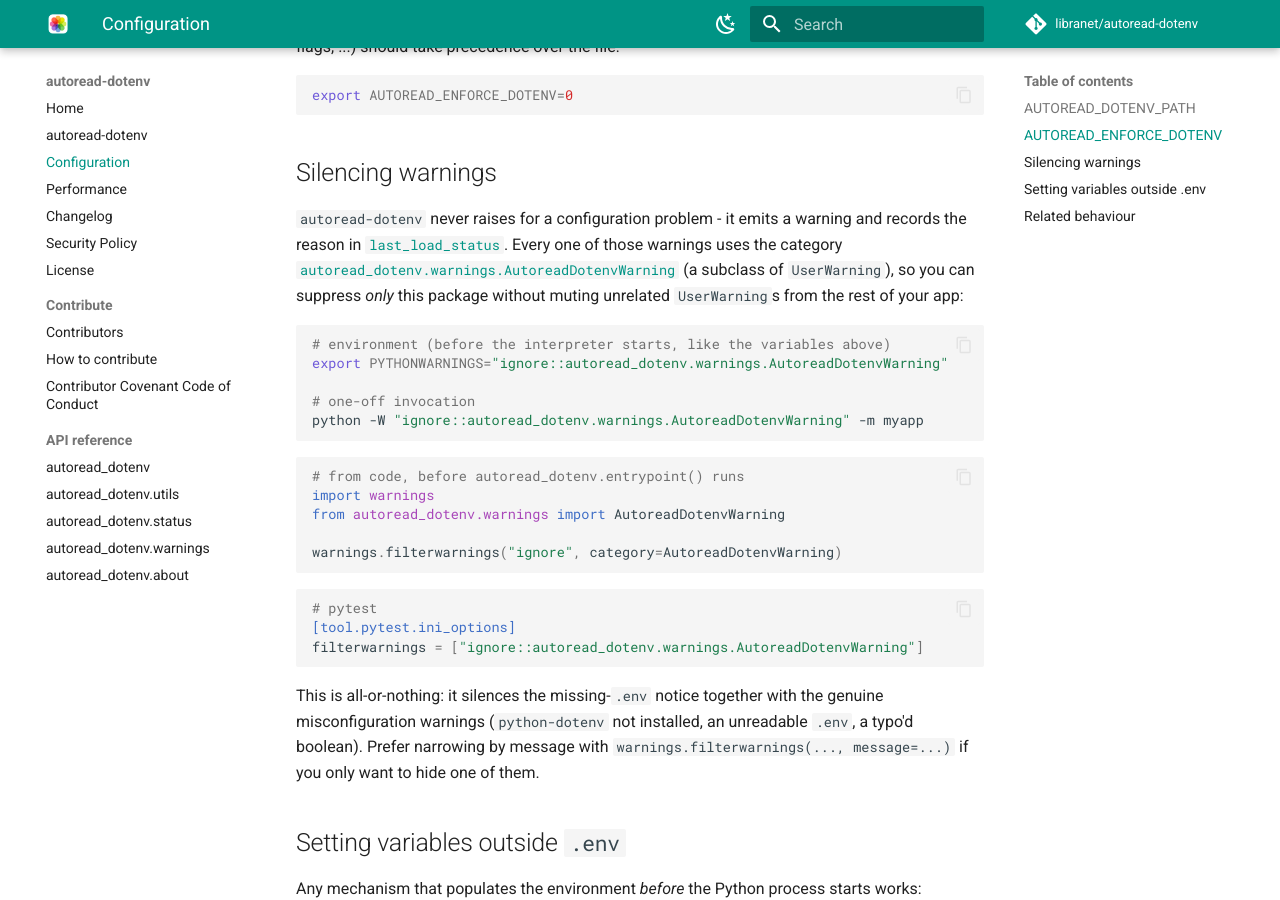
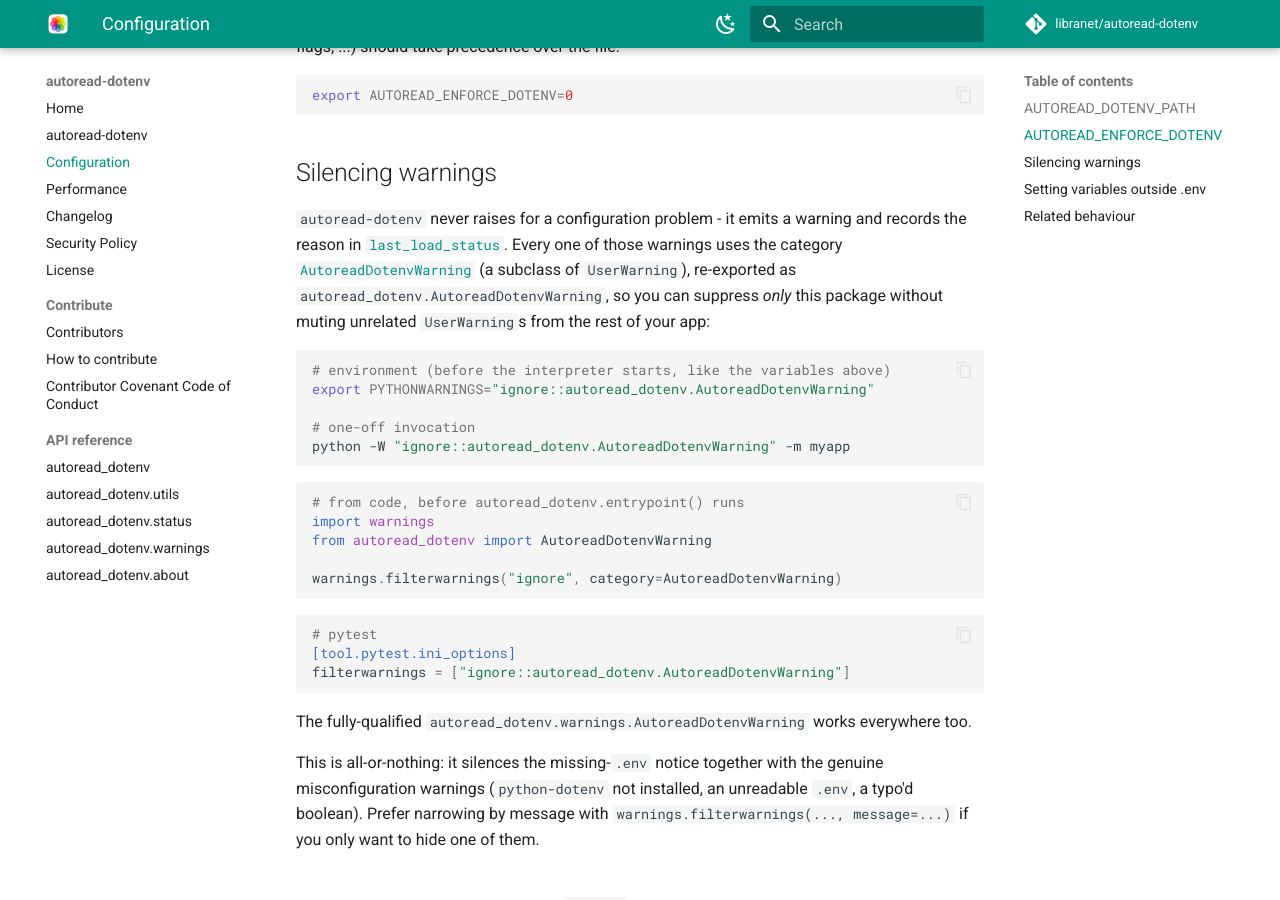
Before and after one commit to libranet/autoread-dotenv, an MkDocs documentation site: the page built from docs/configuration.md, in a window 1280 px wide and 900 px high, scrolled down 1411 px. Built offline with MkDocs 1.6.1 and Material for MkDocs 9.7.7, drawn with Linux system fonts in a browser that asks for light colours; comment, search, counter and statistics services are not loaded.

Commit message:
feat: re-export AutoreadDotenvWarning from the package top level
Add it to autoread_dotenv.__all__ alongside LoadStatus, so it can be
imported as `autoread_dotenv.AutoreadDotenvWarning` and referenced as
`PYTHONWARNINGS=ignore::autoread_dotenv.AutoreadDotenvWarning` without
naming the internal `.warnings` submodule. The fully-qualified path
still works. Docs and changelog updated to the shorter form.

````diff
--- a/docs/configuration.md
+++ b/docs/configuration.md
@@ -57,22 +57,22 @@ export AUTOREAD_ENFORCE_DOTENV=0
 
 `autoread-dotenv` never raises for a configuration problem - it emits a warning and records
 the reason in [`last_load_status`](reference/status.md). Every one of those warnings uses the
-category [`autoread_dotenv.warnings.AutoreadDotenvWarning`](reference/warnings.md) (a subclass
-of `UserWarning`), so you can suppress *only* this package without muting unrelated
-`UserWarning`s from the rest of your app:
+category [`AutoreadDotenvWarning`](reference/warnings.md) (a subclass of `UserWarning`),
+re-exported as `autoread_dotenv.AutoreadDotenvWarning`, so you can suppress *only* this package
+without muting unrelated `UserWarning`s from the rest of your app:
 
 ```bash
 # environment (before the interpreter starts, like the variables above)
-export PYTHONWARNINGS="ignore::autoread_dotenv.warnings.AutoreadDotenvWarning"
+export PYTHONWARNINGS="ignore::autoread_dotenv.AutoreadDotenvWarning"
 
 # one-off invocation
-python -W "ignore::autoread_dotenv.warnings.AutoreadDotenvWarning" -m myapp
+python -W "ignore::autoread_dotenv.AutoreadDotenvWarning" -m myapp
 ```
 
 ```python
 # from code, before autoread_dotenv.entrypoint() runs
 import warnings
-from autoread_dotenv.warnings import AutoreadDotenvWarning
+from autoread_dotenv import AutoreadDotenvWarning
 
 warnings.filterwarnings("ignore", category=AutoreadDotenvWarning)
 ```
@@ -80,8 +80,10 @@ warnings.filterwarnings("ignore", category=AutoreadDotenvWarning)
 ```toml
 # pytest
 [tool.pytest.ini_options]
-filterwarnings = ["ignore::autoread_dotenv.warnings.AutoreadDotenvWarning"]
+filterwarnings = ["ignore::autoread_dotenv.AutoreadDotenvWarning"]
 ```
+
+The fully-qualified `autoread_dotenv.warnings.AutoreadDotenvWarning` works everywhere too.
 
 This is all-or-nothing: it silences the missing-`.env` notice together with the genuine
 misconfiguration warnings (`python-dotenv` not installed, an unreadable `.env`, a typo'd
--- a/src/autoread_dotenv/__init__.py
+++ b/src/autoread_dotenv/__init__.py
@@ -47,6 +47,7 @@ from autoread_dotenv.utils import get_dotenv_path, get_expected_dotenv_path, str
 from autoread_dotenv.warnings import AutoreadDotenvWarning, simple_warning
 
 __all__: list[str] = [
+    "AutoreadDotenvWarning",
     "LoadStatus",
     "entrypoint",
     "last_load_status",
@@ -66,8 +67,9 @@ def entrypoint() -> LoadStatus:
     return value (`sitecustomize` does) can still be asked afterwards whether loading
     succeeded. A configuration problem is warned about, never raised - this runs on
     every interpreter startup. Every such warning uses the
-    [`AutoreadDotenvWarning`][autoread_dotenv.warnings.AutoreadDotenvWarning] category,
-    so it can be silenced in isolation - see `docs/configuration.md`.
+    [`AutoreadDotenvWarning`][autoread_dotenv.AutoreadDotenvWarning] category (re-exported
+    here from `autoread_dotenv.warnings`), so it can be silenced in isolation - see
+    `docs/configuration.md`.
     """
     global last_load_status  # noqa: PLW0603
 
````
Also changed, not shown: docs/changes.md (+8 -6 lines), 2 other files.
